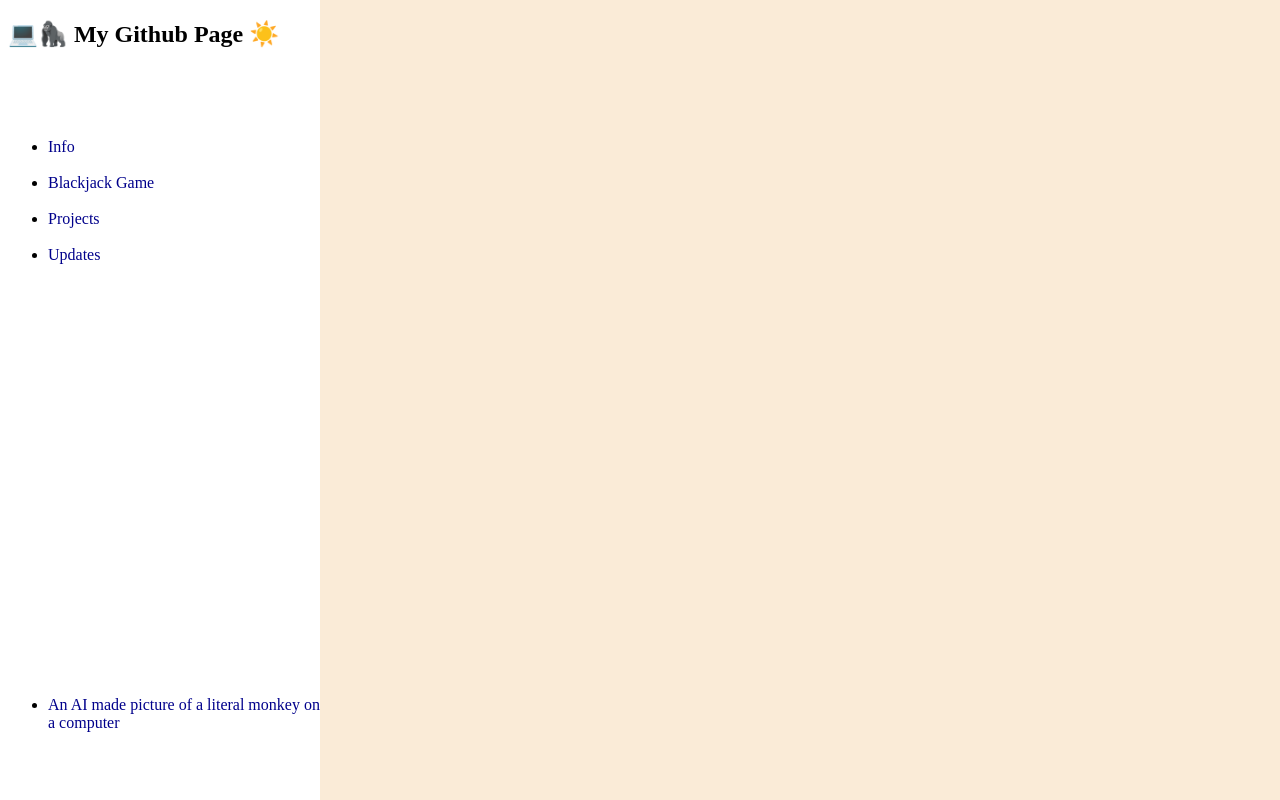
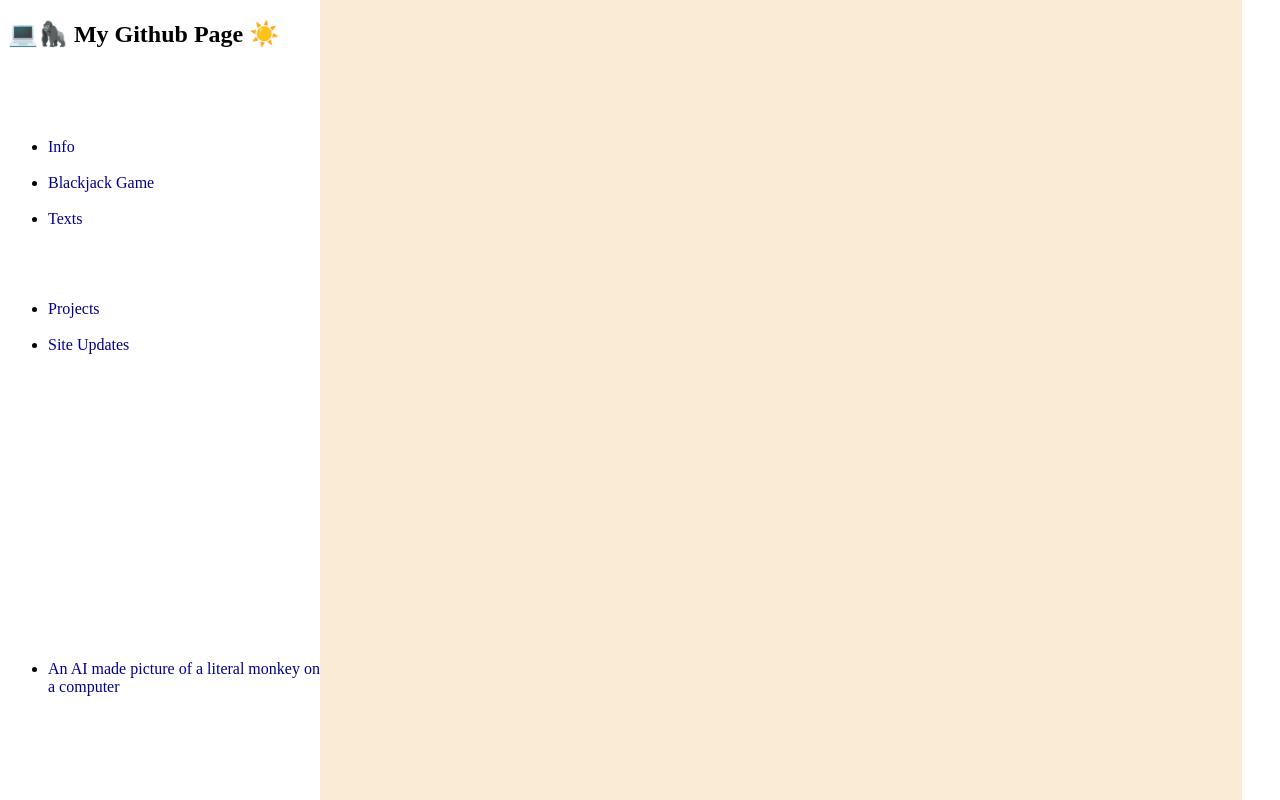
Before and after one commit to CoolCodeMan/site, a React (Create React App) app in the folder my-app/: page / in a window 1280 px wide. Built offline with nearby package versions, Linux system fonts and the light colour scheme.

Commit message:
site updates

```diff
--- a/my-app/src/App.jsx
+++ b/my-app/src/App.jsx
@@ -22,20 +22,26 @@ export default function App() {
             <br/>
 
             <li>
+                <a href="#/Texts">Texts</a>
+            </li>
+            <br/><br/><br/><br/>
+
+            <li>
                 <a href="#/Projects">Projects</a>
             </li>
 
             <br/>
 
             <li>
-                <a href="#/Updates">Updates</a>
+                <a href="#/Updates">Site Updates</a>
             </li>
             <br/>
 
+
+
+
             <br/><br/><br/><br/><br/><br/><br/><br/><br/>
-            <br/><br/><br/><br/><br/><br/><br/><br/><br/>
-            <br/><br/><br/><br/><br/>
-
+            <br/><br/><br/><br/><br/><br/><br/>
 
 
 
--- a/my-app/src/index.css
+++ b/my-app/src/index.css
@@ -11,7 +11,7 @@ a {
     background-color: antiquewhite;
     width: 70%;
     height: 100%;
-    padding-left: 5%;
+    padding-left: 2%;
 
 }
 
--- /dev/null
+++ b/my-app/src/pages/Texts.jsx
@@ -0,0 +1,15 @@
+export default function Texts() {
+    return(
+        <>
+        <h3>
+            Texts etc:
+        </h3>
+
+
+        <p><i>To be added.</i></p>
+        <p><i>Ideally, this page would contain links to all of the technology articles I've written</i></p>
+
+
+        </>
+    )
+}
```
Also changed, not shown: my-app/src/index.jsx (+9 -0 lines).
